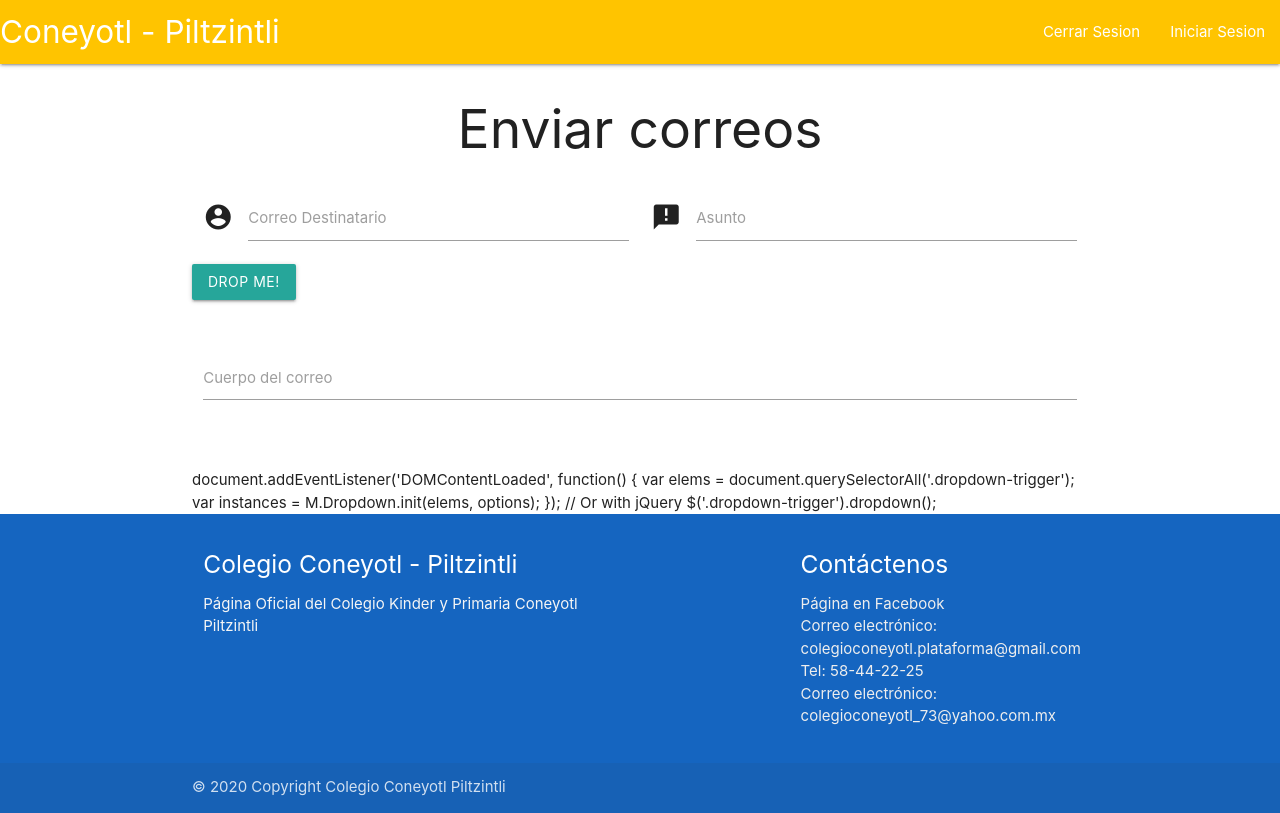
After one commit to galigaribaldi/Proyecto_Coneyotl, a Flask app: page /correos in a window 1280 px wide. The commit adds this page. Run offline with Flask 2, Linux system fonts and the light colour scheme; some libraries are stand-ins or nearby versions.

Commit message:
Version 1.1.0

```diff
--- a/app.py
+++ b/app.py
@@ -47,7 +47,18 @@ def index():
                     session['username'] = 'profesor_especialista'
                     print(ids3)
                     print(ids3[0][0])
-                    return render_template('profesor_especialista.html', prof_esp=ids3[0][0])
+                    grado = coneccion.consulta_grado_esp(ids3[0][0])
+                    if grado[0][0] =='PRIMARIA':
+                        print(grado[0][0])
+                        return render_template('profesor_especialista.html', prof_esp=ids3[0][0], bandera=1)
+                    if grado[0][0] =='KINDER-PRIMARIA':
+                        print(grado[0][0])
+                        return render_template('profesor_especialista.html', prof_esp=ids3[0][0], bandera=1, bandera2=1)
+                    if grado[0][0] == 'KINDER':
+                        print(grado[0][0])
+                        return render_template('profesor_especialista.html', prof_esp=ids3[0][0], bandera2=1)
+
+
             ##Administracion
             if correo_electronico =='19174536' and curp =='19174536':
                 session['username'] = 'ADMINISTRADOR'
@@ -417,6 +428,7 @@ def registrar_profesor_esp():
 def actualizar_datos_alumno(ids):
     if "username" in session and session["username"] =='ADMINISTRADOR':
         if request.method == 'POST':
+            curp = request.form['curp']
             nombre = request.form['nombre']
             apellido_pat = request.form['apellido_p']
             apellido_mat = request.form['apellido_m']
@@ -428,7 +440,7 @@ def actualizar_datos_alumno(ids):
             correo_electronico = request.form['correo_electronico']
             estado = request.form['estado']
             #try:
-            coneccion.actualizar_alumno(nombre, apellido_pat, apellido_mat, grado, edad, nombre_tutor, telefono_casa, telefono_celular, correo_electronico, estado, ids)
+            coneccion.actualizar_alumno(curp,nombre, apellido_pat, apellido_mat, grado, edad, nombre_tutor, telefono_casa, telefono_celular, correo_electronico, estado, ids)
             flash("Se Actualizaron los datos correctamente!")
             return redirect(url_for('administrador'))
             #except:
@@ -926,6 +938,10 @@ def cambiar_calificacion_Bimestre4_esp(id_materia, id_estudiante, id_profesor, g
         flash("Inicia Sesion Primero")
         return redirect(url_for("index"))
 #######################################################################################################3
-
+##Correos
+@app.route("/correos")
+def correos():
+    return render_template("correos.html")
+################3
 if __name__ == '__main__':
     app.run()
--- a/templates/admin.html
+++ b/templates/admin.html
@@ -56,6 +56,8 @@
         </div>
     </div>
 </div>
+correos
+<a href="/correos">Enviar Correos</a>
 
 <div>
     <h2>Ver Pagos</h2>
--- /dev/null
+++ b/templates/correos.html
@@ -0,0 +1,48 @@
+{% extends "layout.html" %} {% block content %}
+<div class="container">
+    <h2 class="center"> Enviar correos </h2>
+
+    <div class="row">
+        <form class="col s12">
+            <div class="row">
+                <div class="input-field col s6">
+                    <i class="material-icons prefix">account_circle</i>
+                    <input id="icon_prefix" type="text" class="validate">
+                    <label for="icon_prefix">Correo Destinatario</label>
+                </div>
+                <div class="input-field col s6">
+                    <i class="material-icons prefix">announcement</i>
+                    <input id="icon_telephone" type="text">
+                    <label for="icon_telephone">Asunto</label>
+                </div>
+
+                <!-- Dropdown Trigger -->
+                <a class='dropdown-trigger btn' href='#' data-target='dropdown1'>Drop Me!</a>
+
+                <!-- Dropdown Structure -->
+                <ul id='dropdown1' class='dropdown-content'>
+                    <li><a href="#!">one</a></li>
+                    <li><a href="#!">two</a></li>
+                    <li class="divider" tabindex="-1"></li>
+                    <li><a href="#!">three</a></li>
+                    <li><a href="#!"><i class="material-icons">view_module</i>four</a></li>
+                    <li><a href="#!"><i class="material-icons">cloud</i>five</a></li>
+                </ul>
+
+            </div>
+        </form>
+    </div>
+    <div class="row">
+        <form class="col s12">
+            <div class="row">
+                <div class="input-field col s12">
+                    <textarea id="textarea1" class="materialize-textarea"></textarea>
+                    <label for="textarea1">Cuerpo del correo</label>
+                </div>
+            </div>
+        </form>
+    </div>
+
+    document.addEventListener('DOMContentLoaded', function() { var elems = document.querySelectorAll('.dropdown-trigger'); var instances = M.Dropdown.init(elems, options); }); // Or with jQuery $('.dropdown-trigger').dropdown();
+</div>
+{% endblock %}
--- a/templates/layout.html
+++ b/templates/layout.html
@@ -15,6 +15,7 @@
 
 <body>
     <!--==========================================Inicio del Navbar =============================================-->
+    <div class="navbar-fixed">
         <nav class="#ffc400 amber accent-3">
             <div class="nav-wrapper">
                 <a href="#" class="brand-logo">Coneyotl - Piltzintli</a>
@@ -25,6 +26,7 @@
             </div>
         </nav>
 
+    </div>
     <!--==========================================Fin del Navbar =============================================-->
     {% with messages = get_flashed_messages() %} {% if messages %} {% for messages in messages %} {{ messages }} {% endfor %} {% endif %} {% endwith %} {% block content %} {% endblock %}
     <!--==========================================Inicio del Footer =============================================-->
@@ -38,7 +40,7 @@
                 <div class="col l4 offset-l2 s12">
                     <h5 class="white-text">Contáctenos</h5>
                     <ul>
-                        <li><a class="grey-text text-lighten-3" href="https://www.facebook.com/coneyotlpiltzintli.garibaldi">Página en FB: Facebook </a></li>
+                        <li><a class="grey-text text-lighten-3" href="https://www.facebook.com/coneyotlpiltzintli.garibaldi">Página en Facebook </a></li>
                         <li><a class="grey-text text-lighten-3">Correo electrónico: colegioconeyotl.plataforma@gmail.com</a></li>
                         <li><a class="grey-text text-lighten-3">Tel: 58-44-22-25</a></li>
                         <li><a class="grey-text text-lighten-3">Correo electrónico: colegioconeyotl_73@yahoo.com.mx</a></li>
@@ -48,7 +50,7 @@
         </div>
         <div class="footer-copyright">
             <div class="container">
-                © 2020 Copyright Text
+                © 2020 Copyright Colegio Coneyotl Piltzintli
                 <a class="grey-text text-lighten-4 right" href="#!"></a>
             </div>
         </div>
```
Also changed, not shown: models.py (+11 -2 lines), templates/actualizarAlu.html (+7 -3 lines), templates/index.html (+21 -4 lines), templates/profesor_especialista.html (+55 -14 lines), templates/veralumno.html (+24 -4 lines), templates/califAluno.html (deleted). Lines whose indentation alone changed are shown as unchanged.
